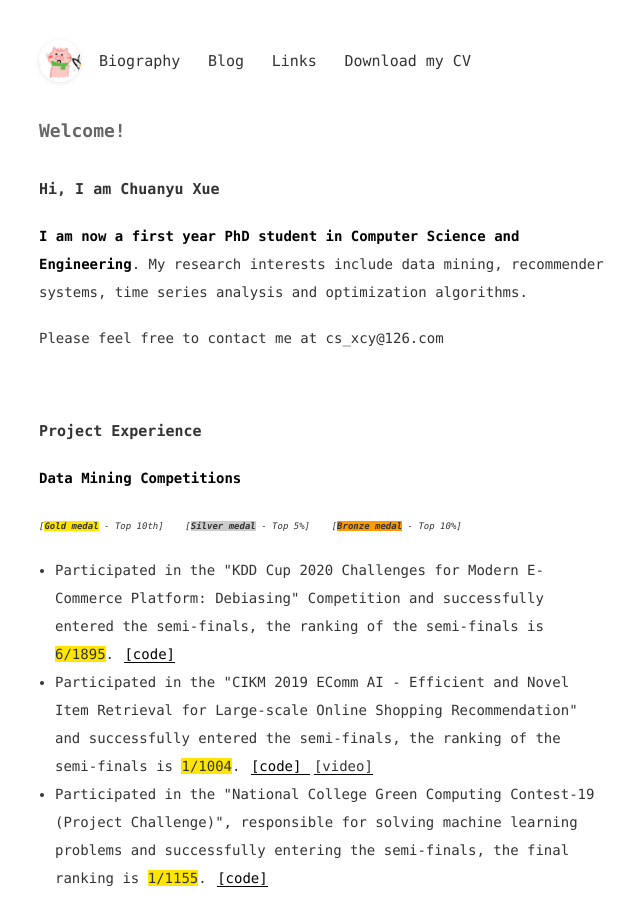
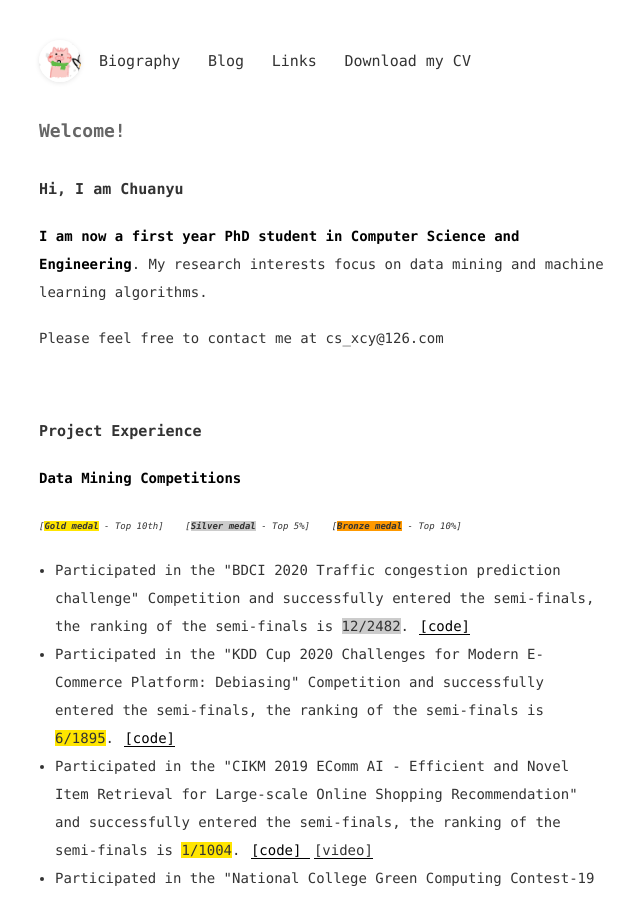
Before and after one commit to ChuanyuXue/profile, a Jekyll site: the page built from index.html, in a window 1280 px wide and 900 px high. Shown: the whole window, without its empty margins (315-955 px from the left). Built offline with Jekyll 4.4.1, drawn with Linux system fonts in a browser that asks for light colours.

Commit message:
Update index.html

```diff
--- a/index.html
+++ b/index.html
@@ -5,10 +5,10 @@ css: [common.css,page.css]
 js: [blog.js]
 ---
 <h3>
-	Hi, I am Chuanyu Xue
+	Hi, I am Chuanyu
 </h3>
 <p>
-	<strong>I am now a first year PhD student in Computer Science and Engineering</strong>. My research interests include data mining, recommender systems, time series analysis and optimization algorithms.
+	<strong>I am now a first year PhD student in Computer Science and Engineering</strong>. My research interests focus on data mining and machine learning algorithms.
 </p>
 <p>
 	Please feel free to contact me at cs_xcy@126.com
@@ -29,6 +29,9 @@ js: [blog.js]
 	<span style="font-size:9px;"></span>
 </p>
 <ul>
+	<li>
+		P<span>articipated in the "BDCI 2020 Traffic congestion prediction challenge" Competition and successfully entered the semi-finals, the ranking of the semi-finals is <span style="background-color:#CCCCCC;">12</span></span><span style="background-color:#CCCCCC;">/2482</span><span>.&nbsp;</span><a href="https://github.com/ChuanyuXue/BDCI-2020-TimeSeries-Prediction" target="_blank">[code]</a><br />
+	</li>
 	<li>
 		Participated in the "KDD Cup 2020 Challenges for Modern E-Commerce Platform: Debiasing" Competition and successfully entered the semi-finals, the ranking of the semi-finals is <span style="background-color:#FFE500;">6/1895</span>. <a href="https://github.com/ChuanyuXue/KDDCUP-2020" target="_blank">[code]</a><span style="color:#003399;"></span>
 	</li>
```
